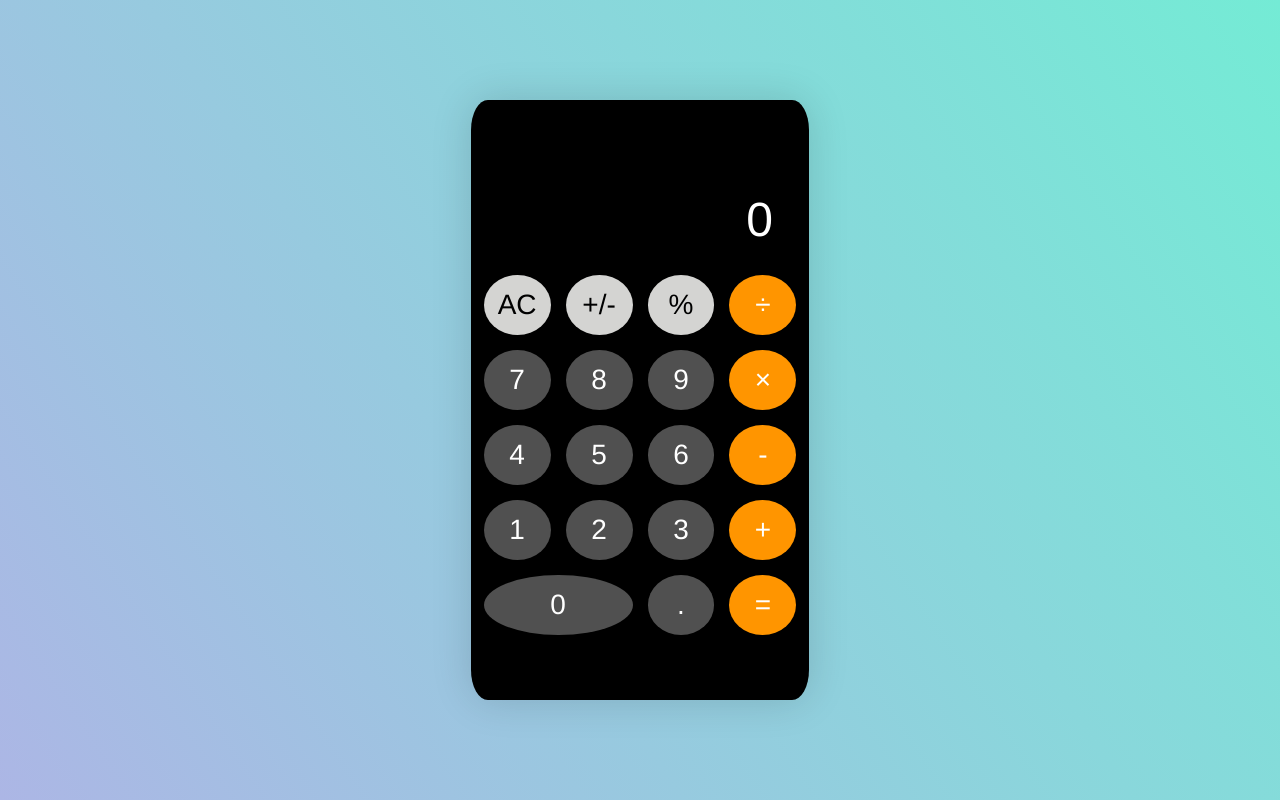
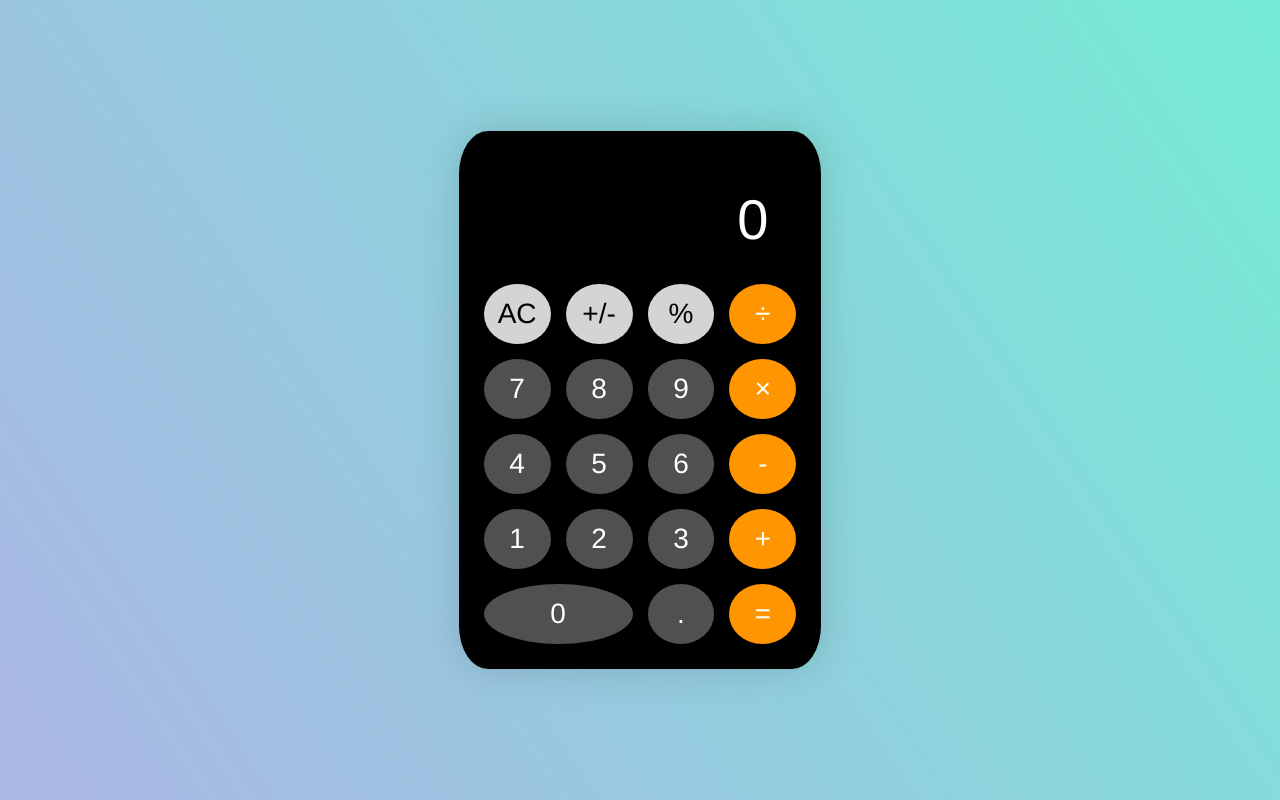
Before and after one commit to mrpeterhanley/Simple-Calculator, a plain HTML site: page index.html in a window 1280 px wide. Drawn offline with Linux system fonts and the light colour scheme.

Commit message:
Fixed some CSS

```diff
--- a/styles.css
+++ b/styles.css
@@ -83,7 +83,7 @@ button {
   -webkit-appearance: none;
   -moz-appearance: none;
   appearance: none;
-  text-align: left;
+  text-align: center;
 }
 
 input:hover,
@@ -96,6 +96,7 @@ button:hover,
 button:active,
 button:focus {
   outline: none;
+  opacity: 85%;
 }
 
 :root {
@@ -109,18 +110,11 @@ html {
 }
 
 body {
-  -webkit-box-align: center;
   align-items: center;
   background-image: linear-gradient(236deg, #74ebd5, #acb6e5);
-  display: -webkit-box;
   display: flex;
   height: 100vh;
-  -webkit-box-pack: center;
   justify-content: center;
-}
-
-.container {
-  max-width: 20em;
 }
 
 .container > p {
@@ -128,21 +122,20 @@ body {
 }
 
 .calculator {
-  border-radius: 5%;
+  border-radius: 8%;
   box-shadow: 0 0 40px 0px rgba(0, 0, 0, 0.15);
-  width: 338px;
-  height: 600px;
   display: flex;
   justify-content: center;
   align-items: center;
   flex-direction: column;
   background-color: black;
+  padding: 25px;
 }
 
 .calculator__display {
   color: #fff;
-  font-size: 1.714285714em;
-  padding: 0.5em 0.75em;
+  font-size: 2em;
+  padding: 0.5em;
   text-align: right;
   width: 100%;
 }
@@ -182,7 +175,6 @@ body {
 
 .key--zero {
   grid-column: span 2;
-  border-radius: 50%;
 }
 
 .key--firstrow {
```
